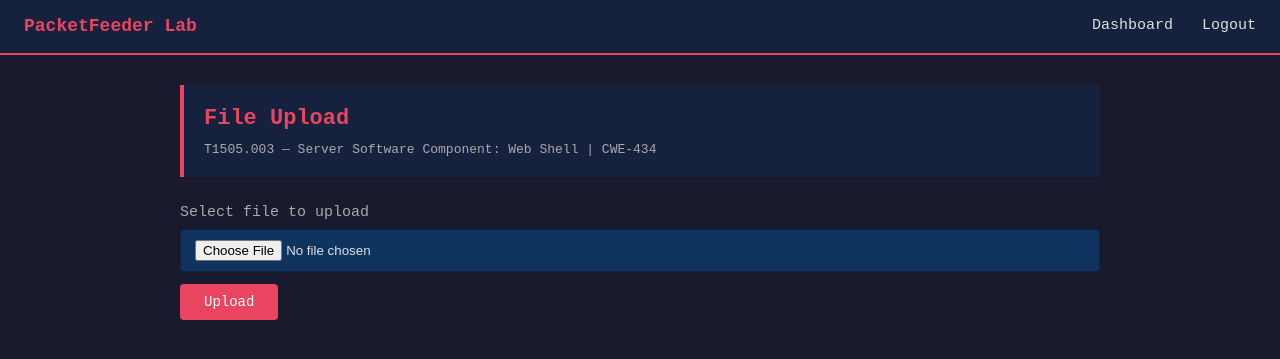
After one commit to testardou/PacketFeeder, a PHP site: page /lab/debian-web/upload.php in a window 1280 px wide. The commit adds this page. Shown: the top 359 px of the page. Run offline with PHP 8.4, Linux system fonts and the light colour scheme; data comes from the database, SQL or seed files in the repository.

Commit message:
upload file in web dbian lab

```diff
--- /dev/null
+++ b/lab/debian-web/upload.php
@@ -0,0 +1,79 @@
+<?php
+require_once __DIR__ . '/db.php';
+require_login();
+
+$message = '';
+$uploaded_file = '';
+
+if ($_SERVER['REQUEST_METHOD'] === 'POST' && isset($_FILES['file'])) {
+    $upload_dir = __DIR__ . '/uploads/';
+
+    if (!is_dir($upload_dir)) {
+        mkdir($upload_dir, 0755, true);
+    }
+
+    $filename = basename($_FILES['file']['name']);
+    $target = $upload_dir . $filename;
+
+    // Vulnerable: no extension check, no MIME validation, no content inspection
+    if (move_uploaded_file($_FILES['file']['tmp_name'], $target)) {
+        $message = "File uploaded successfully: <a href=\"uploads/" . htmlspecialchars($filename) . "\">" . htmlspecialchars($filename) . "</a>";
+        $uploaded_file = $filename;
+    } else {
+        $message = "Upload failed.";
+    }
+}
+
+// List uploaded files
+$files = [];
+$upload_dir = __DIR__ . '/uploads/';
+if (is_dir($upload_dir)) {
+    $files = array_diff(scandir($upload_dir), ['.', '..']);
+}
+?>
+<!DOCTYPE html>
+<html lang="en">
+<head>
+    <meta charset="UTF-8">
+    <title>File Upload — PacketFeeder Lab</title>
+    <link rel="stylesheet" href="style.css">
+</head>
+<body>
+    <nav>
+        <span class="brand">PacketFeeder Lab</span>
+        <span class="links">
+            <a href="dashboard.php">Dashboard</a>
+            <a href="logout.php">Logout</a>
+        </span>
+    </nav>
+    <div class="container">
+        <div class="module-banner">
+            <h1>File Upload</h1>
+            <p class="mitre">T1505.003 — Server Software Component: Web Shell | CWE-434</p>
+        </div>
+
+        <form method="POST" enctype="multipart/form-data">
+            <label>Select file to upload</label>
+            <input type="file" name="file" style="background:#0f3460;border:1px solid #16213e;color:#e0e0e0;padding:10px 14px;width:100%;margin-bottom:12px;border-radius:4px;">
+            <button type="submit">Upload</button>
+        </form>
+
+        <?php if ($message !== ''): ?>
+            <pre class="result"><?= $message ?></pre>
+        <?php endif; ?>
+
+        <?php if (!empty($files)): ?>
+            <h3 style="margin-top:24px;">Uploaded Files</h3>
+            <table>
+                <tr><th>Filename</th><th>Link</th></tr>
+                <?php foreach ($files as $f): ?>
+                    <tr>
+                        <td><?= htmlspecialchars($f) ?></td>
+                        <td><a href="uploads/<?= htmlspecialchars($f) ?>">Open</a></td>
+                    </tr>
+                <?php endforeach; ?>
+            </table>
+        <?php endif; ?>
+    </div>
+</body>
+</html>
```
Also changed, not shown: lab/debian-web/dashboard.php (+7 -0 lines).
